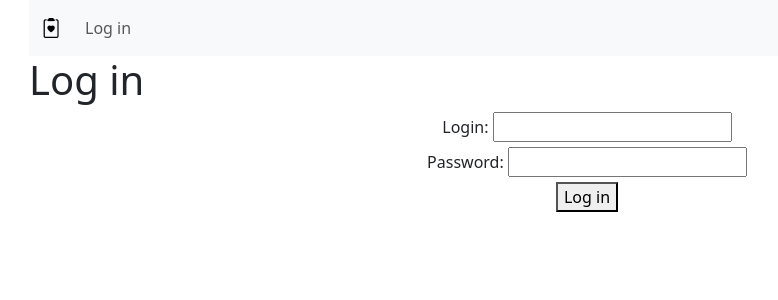
After one commit to Vityaendless/bulletin_board, a Django app: page /accounts/login/ in a window 1280 px wide. The commit adds this page. Shown: the top 300 px of the page, without its empty margins (53-831 px from the left). Run offline with Django 5.2, Linux system fonts and the light colour scheme.

Commit message:
add login, logout, profile views

```diff
--- /dev/null
+++ b/source/accounts/templates/login.html
@@ -0,0 +1,22 @@
+{% extends 'base.html' %}
+{% load static %}
+{% block title %}Log in{% endblock %}
+{% block content %}
+    <h1>Log in</h1>
+    {% if not request.user.is_authenticated %}
+        <form action="{% url 'accounts:login' %}" method="post" class="text-center">
+            {% csrf_token %}
+            <div class="form-group">
+                <label for="username" class="form-label">Login:</label>
+                <input type="text" name="username" id="username">
+            </div>
+            <div class="form-group">
+                <label for="password" class="form-label">Password:</label>
+                <input type="password" name="password" id="password">
+            </div>
+            <button type="submit">Log in</button>
+        </form>
+    {% else %}
+        <p>You entered as {{user}}</p>
+    {% endif %}
+{% endblock %}
--- a/source/accounts/urls.py
+++ b/source/accounts/urls.py
@@ -1,8 +1,14 @@
 from django.urls import path
+from django.contrib.auth.views import LoginView, LogoutView
+
+from .views import ProfileView
 
 
 app_name = 'accounts'
 
 
 urlpatterns = [
+    path('login/', LoginView.as_view(template_name='login.html'), name='login'),
+    path('logout/', LogoutView.as_view(), name='logout'),
+    path('profile/<int:pk>/', ProfileView.as_view(), name='profile'),
 ]
--- a/source/board/settings.py
+++ b/source/board/settings.py
@@ -128,3 +128,6 @@ AUTH_USER_MODEL = 'accounts.AppUser'
 
 MEDIA_ROOT = Path.joinpath(BASE_DIR, 'uploads')
 MEDIA_URL = '/media/'
+
+LOGIN_REDIRECT_URL = 'webapp:index'
+LOGOUT_REDIRECT_URL = 'accounts:login'
--- a/source/webapp/templates/partial/base_menu.html
+++ b/source/webapp/templates/partial/base_menu.html
@@ -1,3 +1,12 @@
+{% if not request.user.is_authenticated %}
+    <a class="nav-link" href="{% url 'accounts:login' %}" >Log in</a>
+{% else %}
+    <a class="nav-link" href="{% url 'accounts:profile' pk=request.user.pk %}" >User {{user}} profile</a>
+    <form id="logout-form" method="post" action="{% url 'accounts:logout' %}?next={{ request.path }}">
+        {% csrf_token %}
+        <button class="nav-link" type="submit">Log out({{ user }})</button>
+    </form>
+{% endif %}
 {% if perms.webapp.change_ad or request.user.is_authenticated %}
     <a class="nav-link" href="{% url 'webapp:ad_create' %}">New ad</a>
 {% endif %}
```
Also changed, not shown: source/accounts/templates/profile.html (added, +18 -0 lines), source/accounts/views.py (+7 -1 lines).
